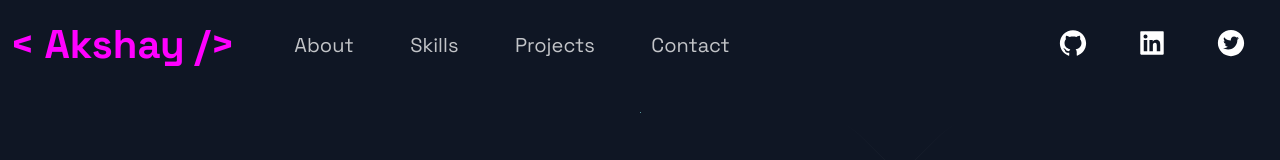
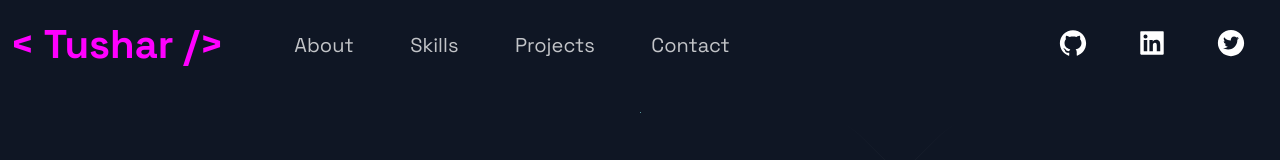
Before and after one commit to Tushar-chauhan198/tushar_portfolio, a Next.js app: page / in a window 1280 px wide. Shown: the top 160 px of the page. Built offline with nearby package versions, Linux system fonts and the light colour scheme.

Commit message:
Update Header.js

```diff
--- a/src/components/Header/Header.js
+++ b/src/components/Header/Header.js
@@ -12,7 +12,7 @@ const Header = () => (
       <Link href='/'>
         <a style={{ display: "flex", alignItems: "center", color: 'white' }}>
           {/* <DiCssdeck size = "3rem" />  */}
-          <Span>{`< Akshay />`}</Span>
+          <Span>{`< Tushar />`}</Span>
         </a>
       </Link>
     </Div1>
```
